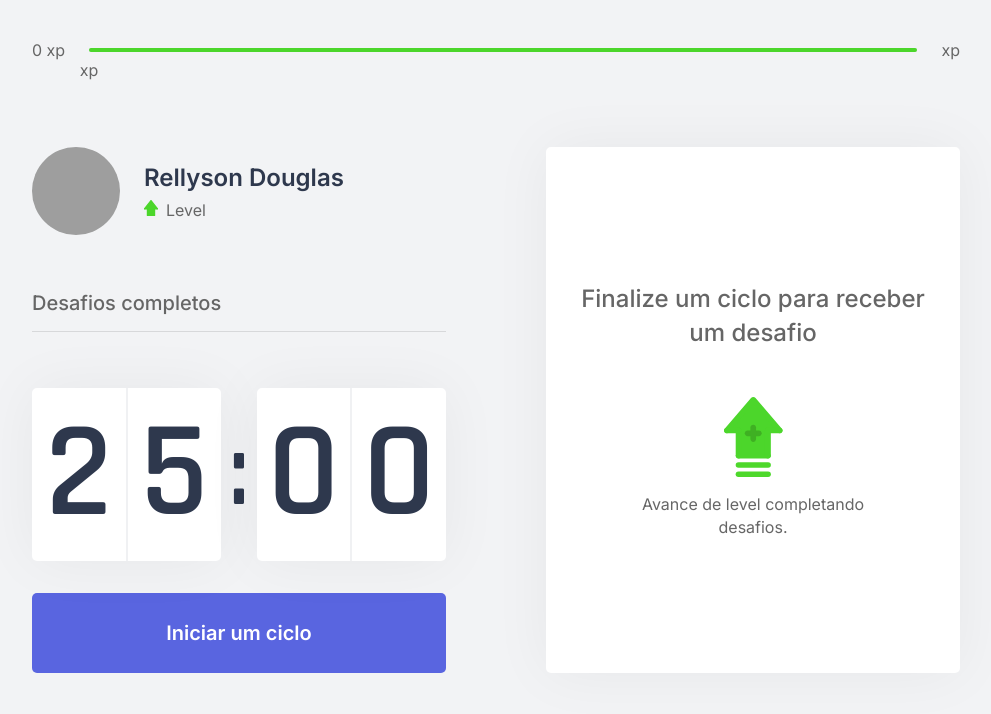
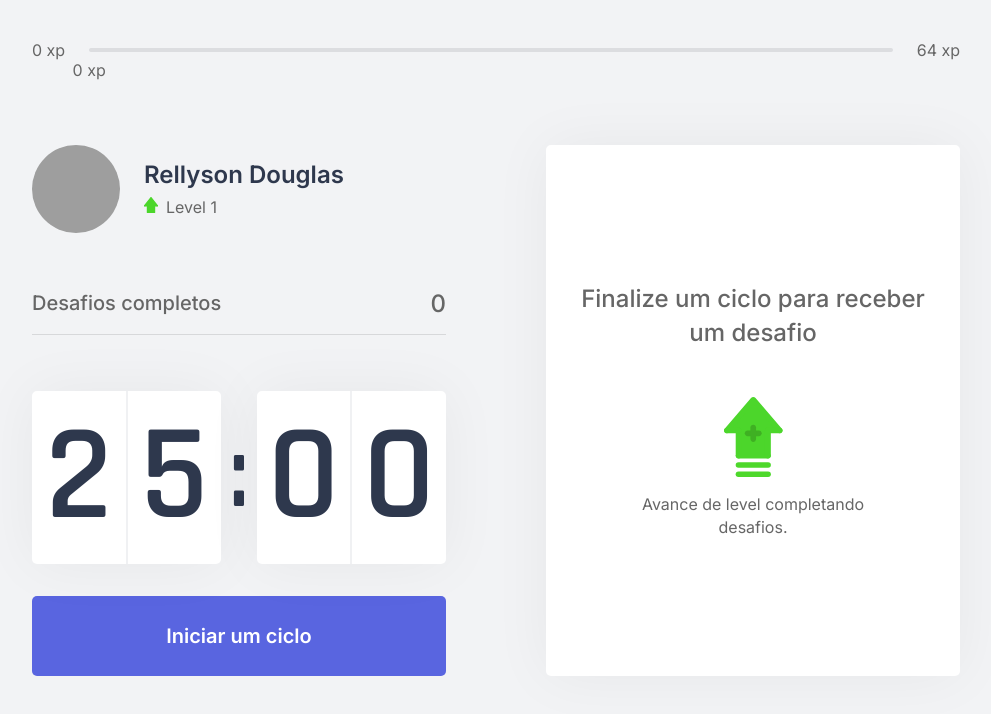
Before and after one commit to Rellyso/moveit-next, a Next.js app: page / in a window 1280 px wide. Shown: the top 714 px of the page, without its empty margins (144-1135 px from the left). Built offline with nearby package versions, Linux system fonts and the light colour scheme; grey boxes are pictures that could not be loaded.

Commit message:
getting getServerSideProps & challenge provider

```diff
--- a/src/pages/index.tsx
+++ b/src/pages/index.tsx
@@ -1,16 +1,30 @@
+import Head from "next/head";
+import { GetServerSideProps } from 'next'
+
 import { CompletedChallenges } from "../components/CompletedChallenges";
 import { Countdown } from "../components/Countdown";
 import { ExperienceBar } from "../components/ExperienceBar";
 import { Profile } from "../components/Profile";
-
-import styles from '../styles/pages/Home.module.css'
-
-import Head from "next/head";
 import { ChallengeBox } from "../components/ChallengeBox";
 import { CountdownProvider } from "../contexts/CountdownContext";
 
-export default function Home() {
+import styles from '../styles/pages/Home.module.css'
+import { ChallengesProvider } from "../contexts/ChallengesContext";
+
+interface HomeProps {
+  level: number;
+  currentExperience: number;
+  challengesCompleted: number;
+}
+
+export default function Home(props: HomeProps) {
   return (
+    <ChallengesProvider
+      level={props.level}
+      currentExperience={props.currentExperience}
+      challengesCompleted={props.challengesCompleted}
+
+    >
       <div className={styles.container}>
         <Head>
           <title>Início | move.it</title>
@@ -32,5 +46,19 @@ export default function Home() {
           </section>
         </CountdownProvider>
       </div>
+    </ChallengesProvider>
   )
 }
+
+export const getServerSideProps: GetServerSideProps = async (ctx) => {
+
+  const { level, currentExperience, challengesCompleted } = ctx.req.cookies
+
+  return {
+    props: {
+      level: Number(level),
+      currentExperience: Number(currentExperience),
+      challengesCompleted: Number(challengesCompleted)
+    }
+  }
+}
```
Lines whose indentation alone changed are shown as unchanged.
